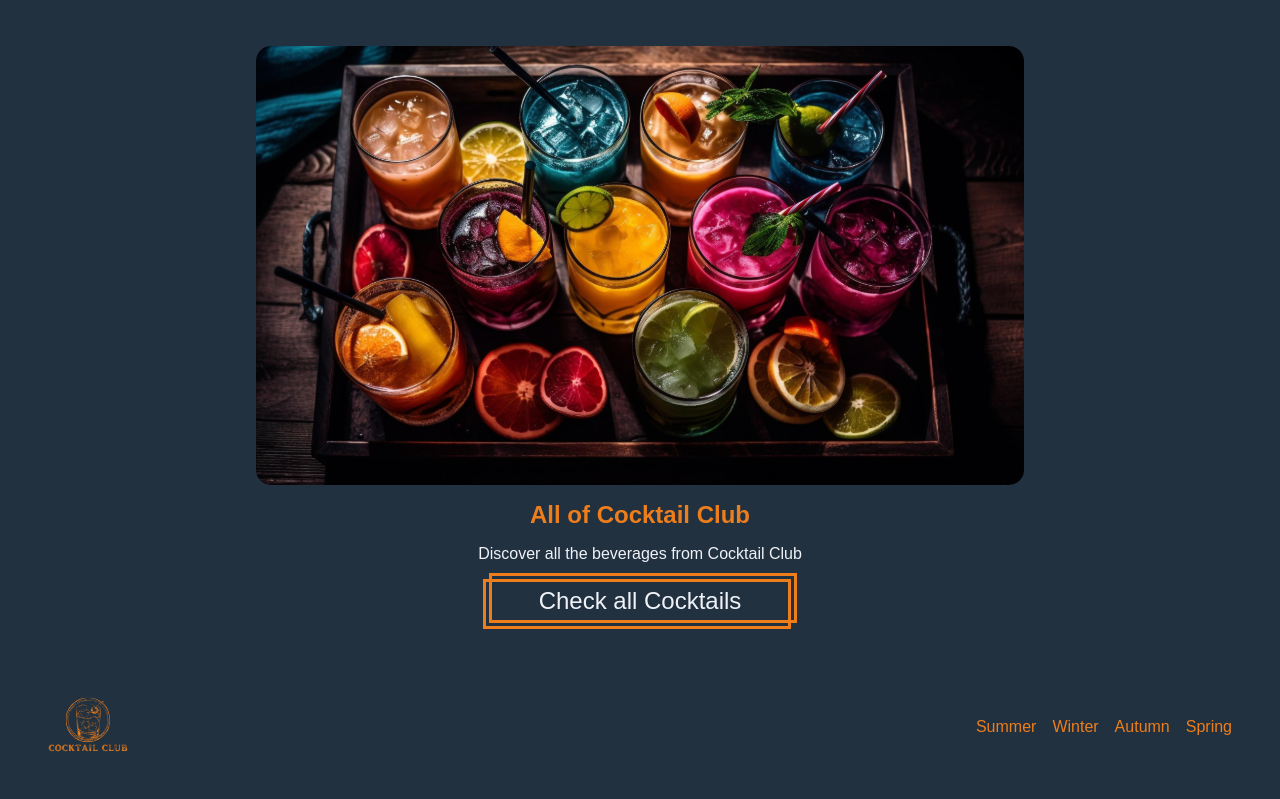
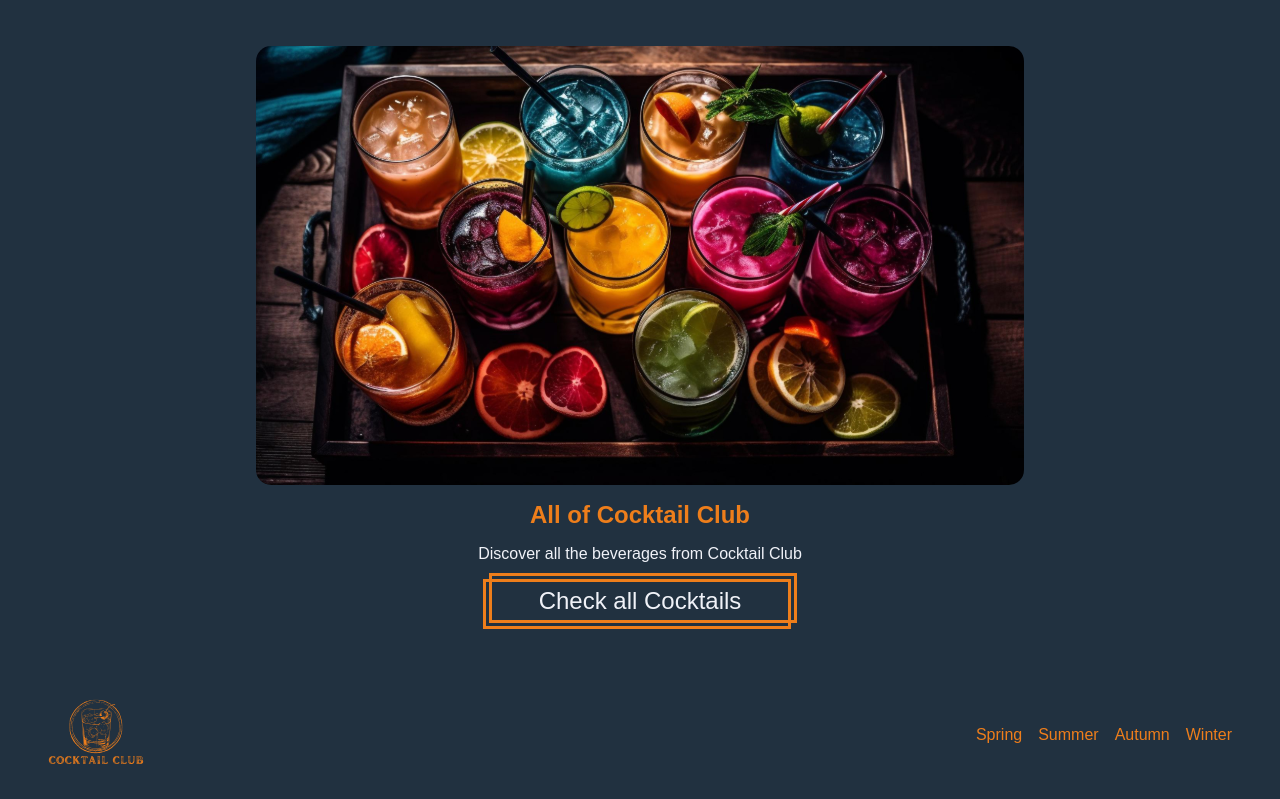
Before and after one commit to WildCodeSchool-2024-02/JS-bdx-0224-P2-cocktail_club, a React (Vite) app in the folder client/: page / in a window 1280 px wide. Shown: the part 802-1601 px from the top of the page. Built offline with nearby package versions, Linux system fonts and the light colour scheme; a web font is replaced by a local one.

Commit message:
fix issue on dev

```diff
--- a/client/src/App.jsx
+++ b/client/src/App.jsx
@@ -2,10 +2,12 @@ import { Outlet } from "react-router-dom";
 import "./styles/App.css";
 import Navbar from "./components/Navbar";
 import Footer from "./components/Footer";
+import ScrollToTop from "./components/ScrollToTop";
 
 function App() {
   return (
     <>
+      <ScrollToTop />
       <Navbar />
       <Outlet />
       <Footer />
--- a/client/src/components/CocktailCard.jsx
+++ b/client/src/components/CocktailCard.jsx
@@ -13,7 +13,7 @@ function CocktailCard({ drink }) {
       <h2 className="cocktailTitle">{strDrink}</h2>
       <p>{strInstructions}</p>
       <OrangeLink
-        name={strDrink}
+        name="Check Recipe"
         path={`cocktails/${idDrink}`}
         classname={styles.orangeButton}
       />
--- a/client/src/components/Footer.jsx
+++ b/client/src/components/Footer.jsx
@@ -1,5 +1,5 @@
 import { Link } from "react-router-dom";
-import "../styles/footer.css";
+import "../styles/Footer.css";
 
 function Footer() {
   return (
@@ -7,16 +7,16 @@ function Footer() {
       <img src="./src/assets/images/logo.svg" alt="Logo Cocktail Club" />
       <ul>
         <li>
-          <Link to="/season/summer">Summer</Link>
+          <Link to="/season/spring">Spring</Link>
         </li>
         <li>
-          <Link to="/season/winter">Winter</Link>
+          <Link to="/season/summer">Summer</Link>
         </li>
         <li>
           <Link to="/season/autumn">Autumn</Link>
         </li>
         <li>
-          <Link to="/season/spring">Spring</Link>
+          <Link to="/season/winter">Winter</Link>
         </li>
       </ul>
     </footer>
--- a/client/src/components/Navbar.jsx
+++ b/client/src/components/Navbar.jsx
@@ -1,6 +1,8 @@
 import { useState } from "react";
 import "../styles/Navbar.css";
 import { Link } from "react-router-dom";
+// eslint-disable-next-line import/no-extraneous-dependencies
+import { HashLink } from "react-router-hash-link";
 
 function Navbar() {
   const [menuState, setMenuState] = useState(false);
@@ -15,8 +17,12 @@ function Navbar() {
         {menuState ? "x" : "≡"}
       </button>
       <ul className={`burger-menu${menuState ? " active" : ""}`}>
-        <li>Surprise cocktail</li>
-        <li>All our club cocktails</li>
+        <li>
+          <HashLink to="/#surpriseCocktail">Surprise cocktail</HashLink>
+        </li>
+        <li>
+          <HashLink to="/#allCocktails">All our club cocktails</HashLink>
+        </li>
         <li className="home-link">
           <Link to="/">Home Page</Link>
         </li>
--- /dev/null
+++ b/client/src/components/ScrollToTop.jsx
@@ -0,0 +1,12 @@
+import { useEffect } from "react";
+import { useLocation } from "react-router-dom";
+
+const ScrollToTop = () => {
+  const { pathname } = useLocation();
+
+  useEffect(() => {
+    window.scrollTo(0, 0);
+  }, [pathname]);
+};
+
+export default ScrollToTop;
--- a/client/src/components/SectionAllCocktails.jsx
+++ b/client/src/components/SectionAllCocktails.jsx
@@ -4,7 +4,7 @@ import styles from "../styles/OrangeLink.module.css";
 
 function SectionAllCocktails() {
   return (
-    <section className="allCocktailsSection">
+    <section className="allCocktailsSection" id="allCocktails">
       <img
         src="./src/assets/images/allcocktails.svg"
         alt="A plate with many cocktails of different colors"
--- a/client/src/main.jsx
+++ b/client/src/main.jsx
@@ -86,6 +86,11 @@ const router = createBrowserRouter([
         element: <CategoryPage />,
         loader: () => allCocktails(),
       },
+      {
+        path: "/allCocktails",
+        element: <CategoryPage />,
+        loader: () => allCocktails(),
+      },
     ],
   },
 ]);
--- a/client/src/styles/Footer.css
+++ b/client/src/styles/Footer.css
@@ -5,17 +5,24 @@ footer {
   padding: 1rem;
 }
 
-footer > ul {
-  display: flex;
-  justify-content: space-between;
-  align-items: center;
-  gap: 1rem;
-  flex-wrap: wrap;
-  list-style: none;
+footer > img {
+  width: 6rem;
+  display: inline-block;
 }
 
-footer > ul > li > a {
+footer > ul {
+  list-style-type: none;
+  display: flex;
+  flex-wrap: wrap;
+  justify-content: center;
+  align-items: center;
+  flex-wrap: wrap;
+  gap: 1rem;
+}
+
+li > a {
   color: var(--secondaryColorAlt);
+  align-items: center;
   text-decoration: none;
 }
 
```
Also changed, not shown: client/src/components/WhiteLink.jsx (deleted, +0 -15 lines).
